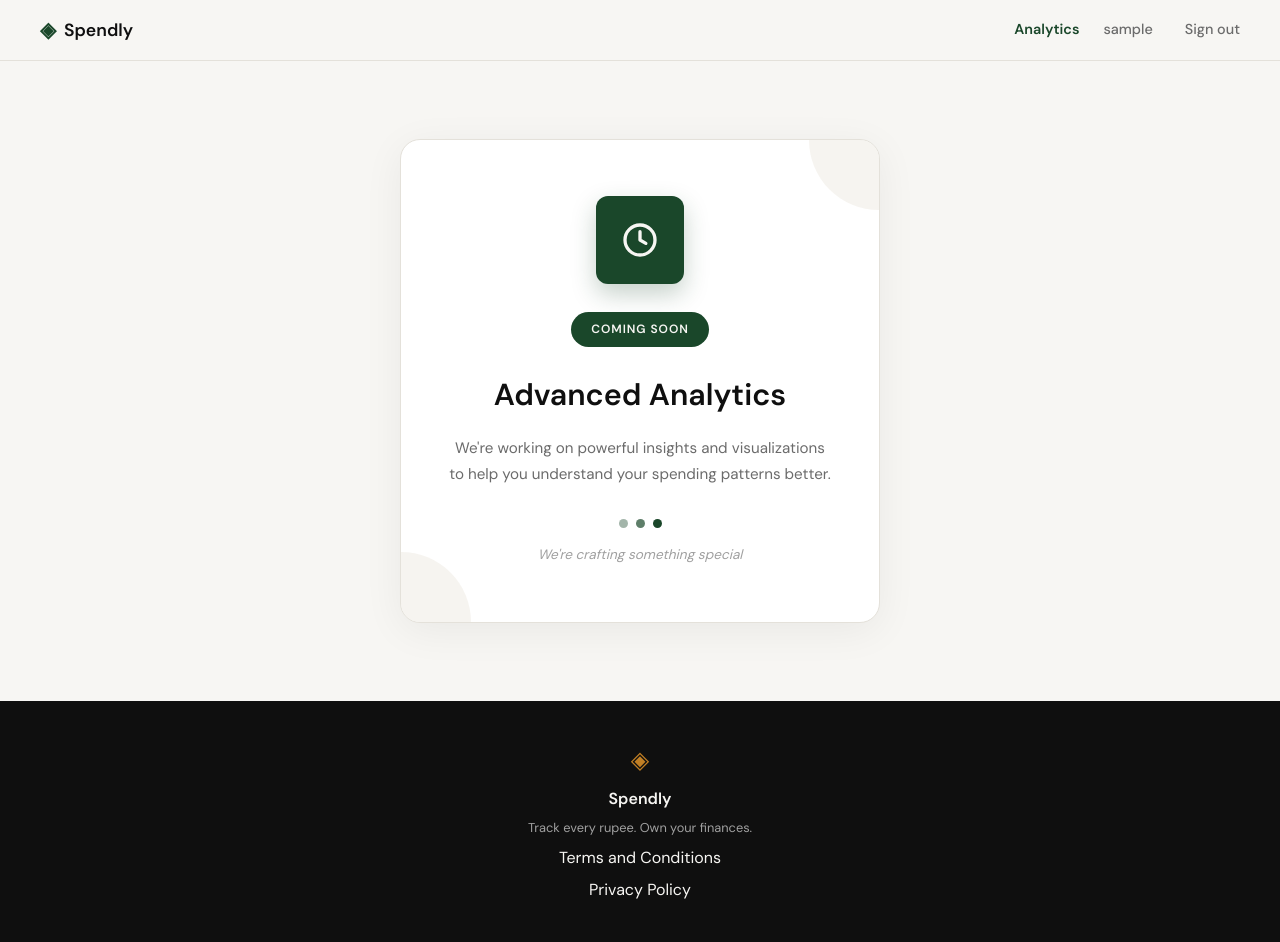
After one commit to aditijain-lab/Spendly, a Flask app: page /analytics in a window 1280 px wide. The commit adds this page. Run offline with Flask 3, Linux system fonts and the light colour scheme; the visitor is signed in with stand-in values (Sample User, id 1).

Commit message:
coming soon page

```diff
--- a/app.py
+++ b/app.py
@@ -152,6 +152,13 @@ def profile():
     )
 
 
+@app.route("/analytics")
+def analytics():
+    if not session.get("user_id"):
+        return redirect(url_for("login"))
+    return render_template("analytics.html")
+
+
 # ------------------------------------------------------------------ #
 # Placeholder routes — students will implement these                  #
 # ------------------------------------------------------------------ #
--- /dev/null
+++ b/static/css/analytics.css
@@ -0,0 +1,119 @@
+/* ------------------------------------------------------------------ */
+/* Analytics — coming soon page                                        */
+/* ------------------------------------------------------------------ */
+
+.analytics-section {
+    min-height: calc(100vh - 60px - 100px);
+    display: flex;
+    align-items: center;
+    justify-content: center;
+    padding: 3rem 2rem;
+}
+
+.analytics-card {
+    position: relative;
+    overflow: hidden;
+    background: var(--paper-card);
+    border: 1px solid var(--border);
+    border-radius: var(--radius-lg);
+    padding: 3.5rem 3rem;
+    max-width: 480px;
+    width: 100%;
+    text-align: center;
+    box-shadow: 0 8px 40px rgba(0, 0, 0, 0.06);
+}
+
+.analytics-decor {
+    position: absolute;
+    width: 140px;
+    height: 140px;
+    border-radius: 50%;
+    background: var(--paper-warm);
+    opacity: 0.6;
+    z-index: 0;
+}
+
+.analytics-decor-top { top: -70px; right: -70px; }
+.analytics-decor-bottom { bottom: -70px; left: -70px; }
+
+.analytics-icon {
+    position: relative;
+    z-index: 1;
+    width: 88px;
+    height: 88px;
+    margin: 0 auto 1.75rem;
+    background: var(--accent);
+    border-radius: var(--radius-md);
+    display: flex;
+    align-items: center;
+    justify-content: center;
+    box-shadow: 0 10px 24px rgba(26, 71, 42, 0.25);
+}
+
+.analytics-icon svg {
+    width: 40px;
+    height: 40px;
+    color: var(--paper);
+}
+
+.analytics-badge {
+    position: relative;
+    z-index: 1;
+    display: inline-block;
+    background: var(--accent);
+    color: var(--paper);
+    font-size: 0.75rem;
+    font-weight: 600;
+    letter-spacing: 0.08em;
+    text-transform: uppercase;
+    padding: 0.5rem 1.25rem;
+    border-radius: 999px;
+    margin-bottom: 1.5rem;
+}
+
+.analytics-title {
+    position: relative;
+    z-index: 1;
+    font-family: var(--font-body);
+    font-weight: 800;
+    font-size: 1.9rem;
+    color: var(--ink);
+    margin-bottom: 1rem;
+}
+
+.analytics-body {
+    position: relative;
+    z-index: 1;
+    font-size: 0.95rem;
+    color: var(--ink-muted);
+    line-height: 1.7;
+    margin-bottom: 2rem;
+}
+
+.analytics-dots {
+    position: relative;
+    z-index: 1;
+    display: flex;
+    justify-content: center;
+    gap: 0.5rem;
+    margin-bottom: 1rem;
+}
+
+.analytics-dot {
+    width: 9px;
+    height: 9px;
+    border-radius: 50%;
+    background: var(--accent);
+    opacity: 0.4;
+}
+
+.analytics-dot:nth-child(2) { opacity: 0.7; }
+.analytics-dot:nth-child(3) { opacity: 1; }
+
+.analytics-tagline {
+    position: relative;
+    z-index: 1;
+    font-size: 0.85rem;
+    color: var(--ink-faint);
+    font-style: italic;
+}
--- a/static/css/style.css
+++ b/static/css/style.css
@@ -117,6 +117,8 @@ a { color: inherit; text-decoration: none; }
 
 .nav-links a { color: var(--ink-muted); transition: color 0.2s; }
 .nav-links a:hover { color: var(--ink); }
+
+.nav-links a.nav-active { color: var(--accent); font-weight: 600; }
 
 .nav-user {
     color: var(--ink-muted);
--- /dev/null
+++ b/templates/analytics.html
@@ -0,0 +1,32 @@
+{% extends "base.html" %}
+{% block title %}Analytics — Spendly{% endblock %}
+{% block head %}
+<link rel="stylesheet" href="{{ url_for('static', filename='css/analytics.css') }}">
+{% endblock %}
+{% block content %}
+<section class="analytics-section">
+    <div class="analytics-card">
+        <div class="analytics-decor analytics-decor-top"></div>
+        <div class="analytics-decor analytics-decor-bottom"></div>
+
+        <div class="analytics-icon">
+            <svg viewBox="0 0 24 24" fill="none" stroke="currentColor" stroke-width="2" stroke-linecap="round" stroke-linejoin="round">
+                <circle cx="12" cy="12" r="9"></circle>
+                <polyline points="12 7 12 12 15.5 14"></polyline>
+            </svg>
+        </div>
+
+        <span class="analytics-badge">Coming Soon</span>
+        <h1 class="analytics-title">Advanced Analytics</h1>
+        <p class="analytics-body">We're working on powerful insights and visualizations to help you understand your spending patterns better.</p>
+
+        <div class="analytics-dots">
+            <span class="analytics-dot"></span>
+            <span class="analytics-dot"></span>
+            <span class="analytics-dot"></span>
+        </div>
+
+        <p class="analytics-tagline">We're crafting something special</p>
+    </div>
+</section>
+{% endblock %}
--- a/templates/base.html
+++ b/templates/base.html
@@ -20,6 +20,7 @@
             </a>
             <div class="nav-links">
                 {% if session.user_id %}
+                <a href="{{ url_for('analytics') }}" class="{{ 'nav-active' if request.endpoint == 'analytics' else '' }}">Analytics</a>
                 <span class="nav-user">{{ session.user_name }}</span>
                 <a href="{{ url_for('logout') }}">Sign out</a>
                 {% else %}
```
Also changed, not shown: 1 other file.
